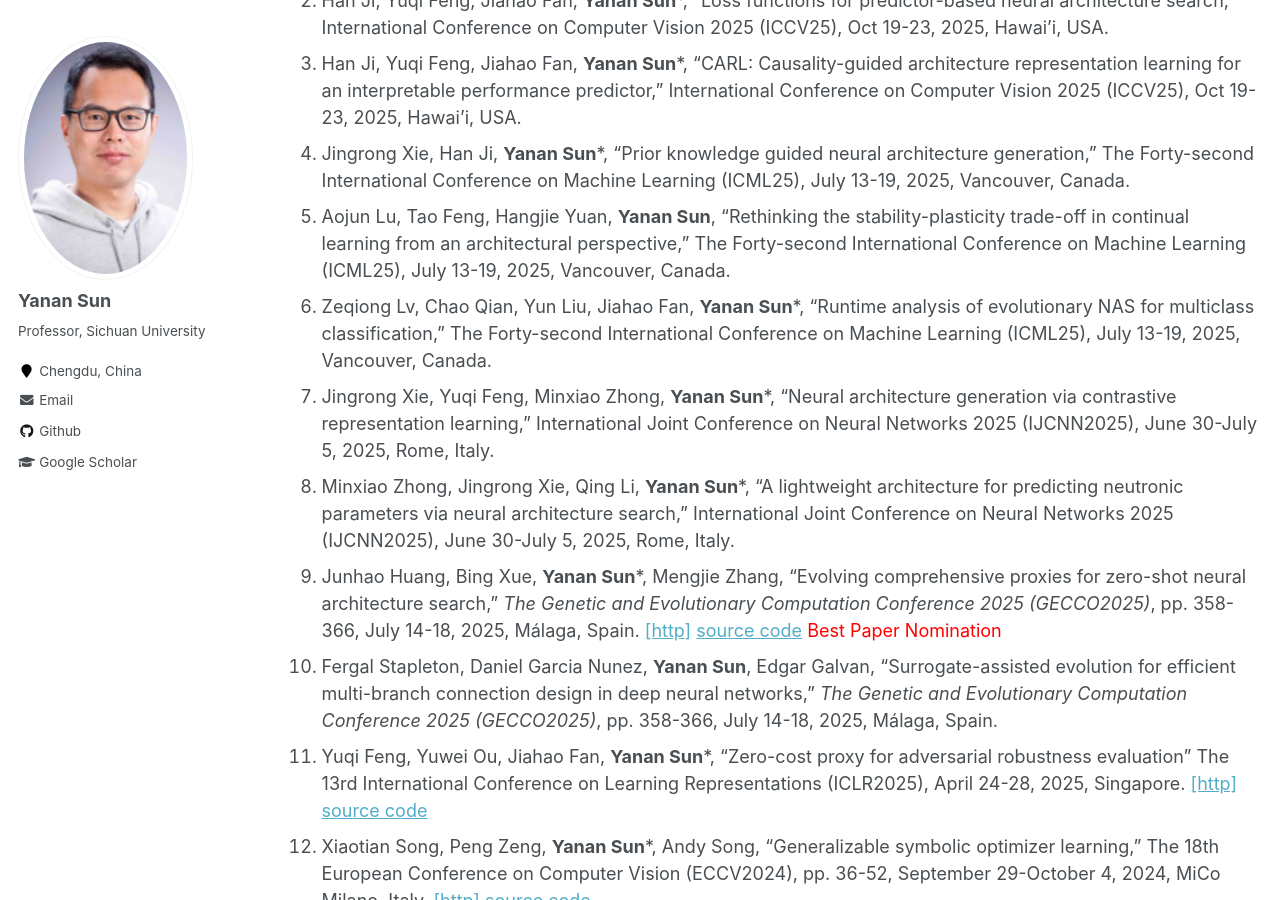
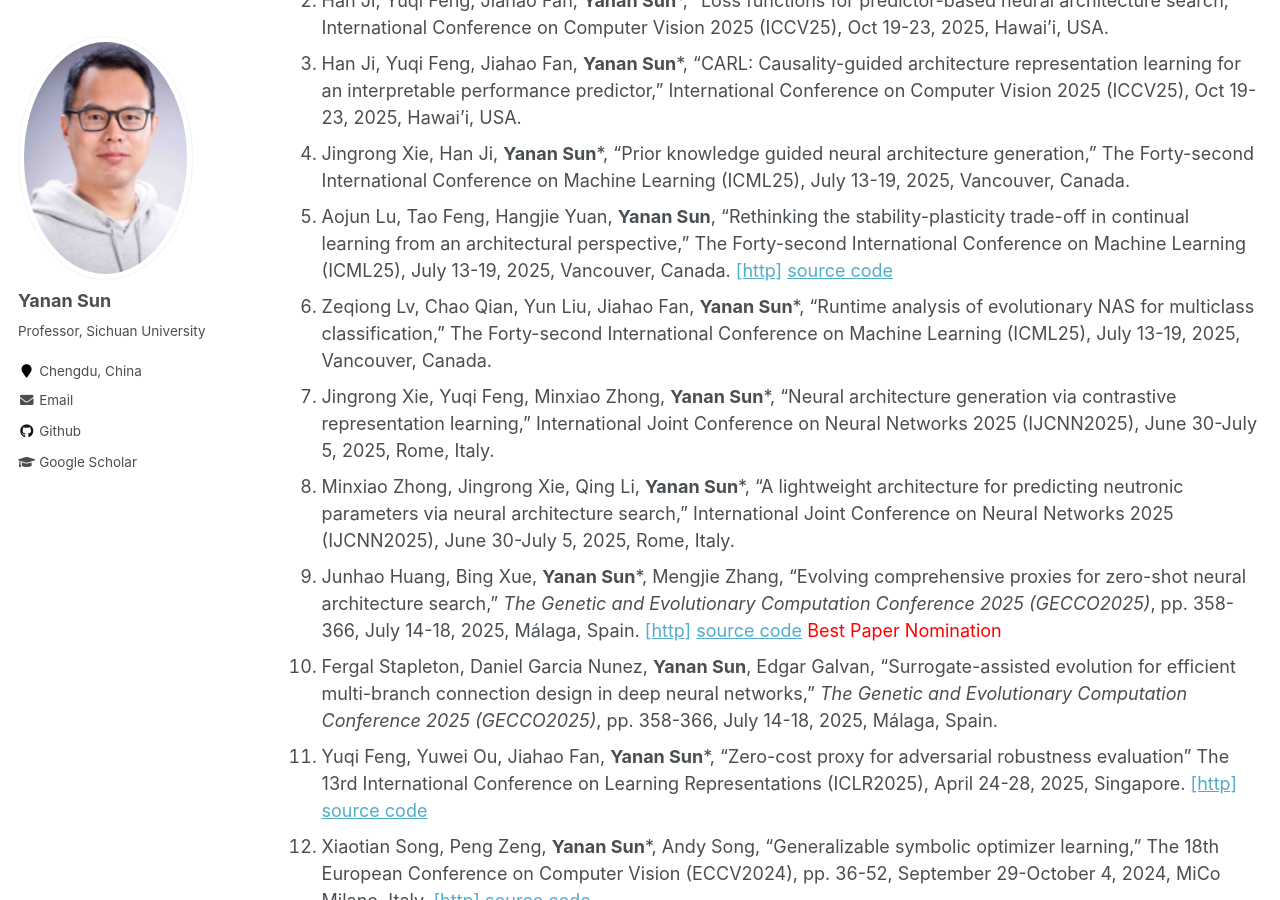
Before and after one commit to yn-sun/yn-sun.github.io, a Jekyll site: the page built from _pages/publications-c.md, in a window 1280 px wide and 900 px high, scrolled down 318 px. Built offline with Jekyll 4.4.1, drawn with Linux system fonts in a browser that asks for light colours; comment, search, counter and statistics services are not loaded.

Commit message:
Update publications-c.md

```diff
--- a/_pages/publications-c.md
+++ b/_pages/publications-c.md
@@ -10,7 +10,7 @@ author_profile: true
 2. Han Ji, Yuqi Feng, Jiahao Fan, **Yanan Sun***, "Loss functions for predictor-based neural architecture search," International Conference on Computer Vision 2025 (ICCV25), Oct 19-23, 2025, Hawai'i, USA.
 3. Han Ji, Yuqi Feng, Jiahao Fan, **Yanan Sun***, "CARL: Causality-guided architecture representation learning for an interpretable performance predictor," International Conference on Computer Vision 2025 (ICCV25), Oct 19-23, 2025, Hawai'i, USA.
 4. Jingrong Xie, Han Ji, **Yanan Sun***, "Prior knowledge guided neural architecture generation," The Forty-second International Conference on Machine Learning (ICML25), July 13-19, 2025, Vancouver, Canada.
-5. Aojun Lu, Tao Feng, Hangjie Yuan, **Yanan Sun**, "Rethinking the stability-plasticity trade-off in continual learning from an architectural perspective," The Forty-second International Conference on Machine Learning (ICML25), July 13-19, 2025, Vancouver, Canada.
+5. Aojun Lu, Tao Feng, Hangjie Yuan, **Yanan Sun**, "Rethinking the stability-plasticity trade-off in continual learning from an architectural perspective," The Forty-second International Conference on Machine Learning (ICML25), July 13-19, 2025, Vancouver, Canada. [[http]](https://openreview.net/pdf?id=yO95ALeoGw)  [source code](https://github.com/byyx666/Dual-Arch)
 6. Zeqiong Lv, Chao Qian, Yun Liu, Jiahao Fan, **Yanan Sun***, "Runtime analysis of evolutionary NAS for multiclass classification," The Forty-second International Conference on Machine Learning (ICML25), July 13-19, 2025, Vancouver, Canada.
 7. Jingrong Xie, Yuqi Feng, Minxiao Zhong, **Yanan Sun***, "Neural architecture generation via contrastive representation learning," International Joint Conference on Neural Networks 2025 (IJCNN2025), June 30-July 5, 2025, Rome, Italy.
 8. Minxiao Zhong, Jingrong Xie, Qing Li, **Yanan Sun***, "A lightweight architecture for predicting neutronic parameters via neural architecture search," International Joint Conference on Neural Networks 2025 (IJCNN2025), June 30-July 5, 2025, Rome, Italy.
```
